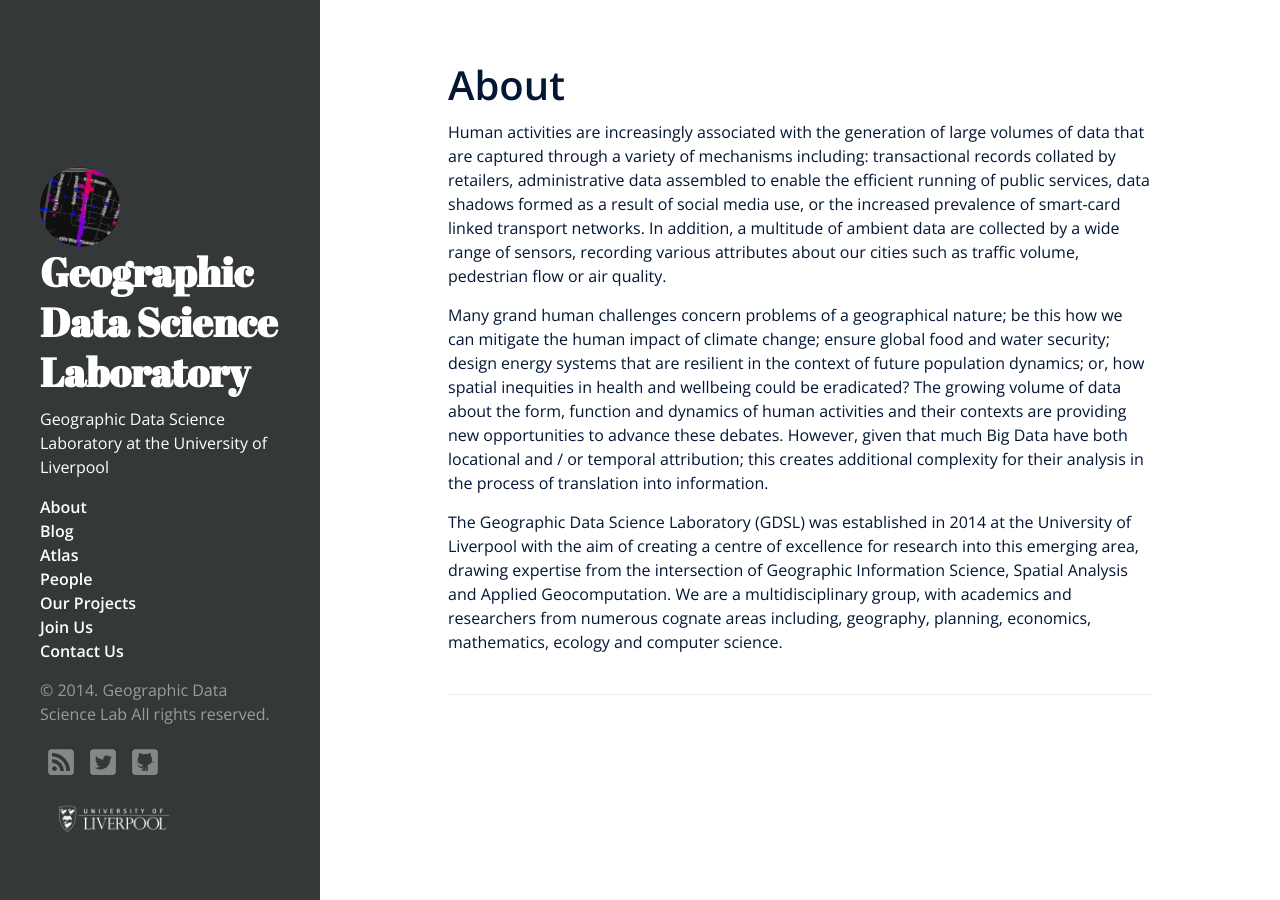
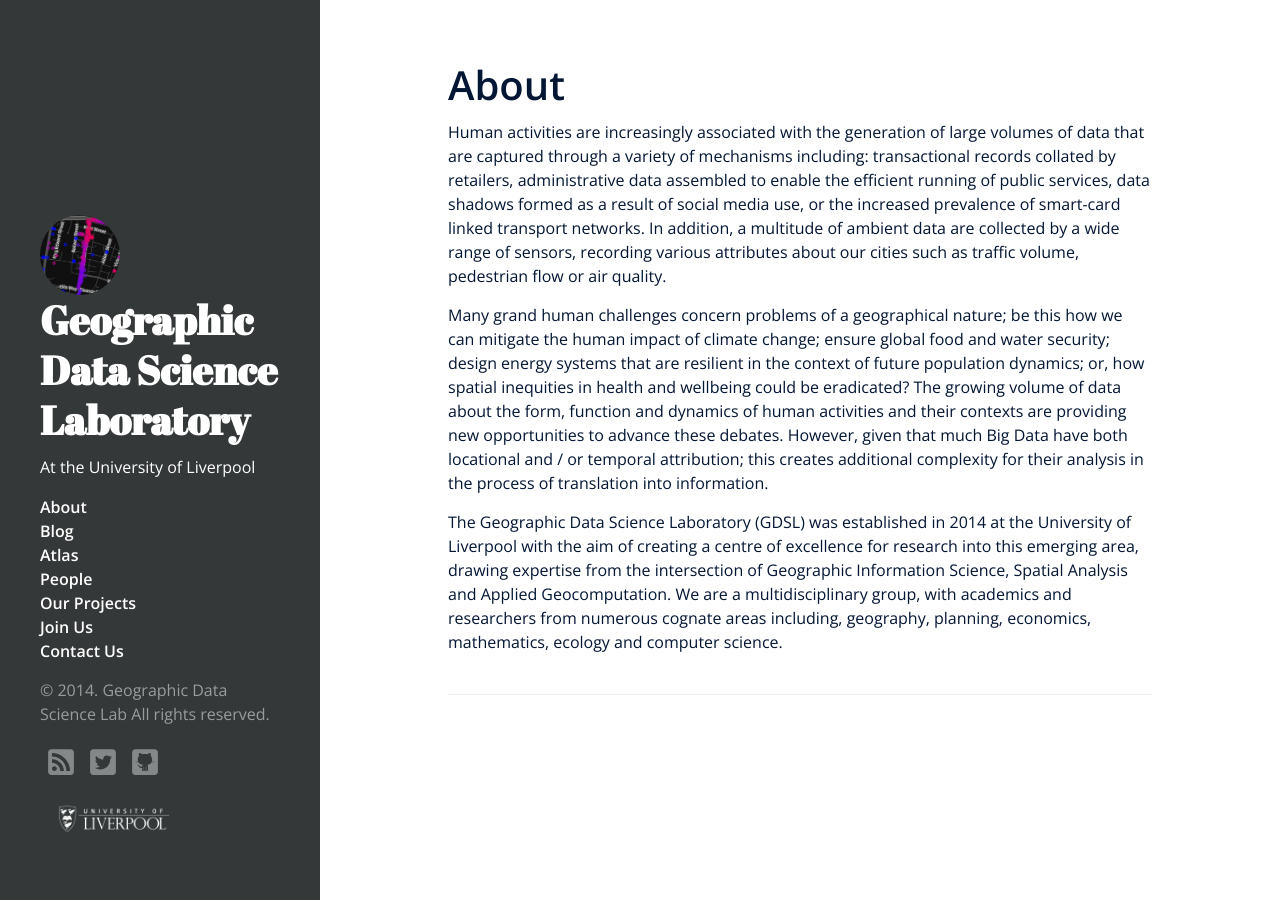
Before and after one commit to alexsingleton/geographicdatascience, a Jekyll site: the page built from about.md, in a window 1280 px wide. Built offline with Jekyll 4.4.1, drawn with Linux system fonts in a browser that asks for light colours; nearby versions of some CDN libraries; Markdown is read by kramdown in place of the engine named in the settings; comment, search, counter and statistics services are not loaded.

Commit message:
minor change

```diff
--- a/_config.yml
+++ b/_config.yml
@@ -1,6 +1,6 @@
 title:        Geographic Data Science Laboratory
 tagline:      'Geographic Data Science Laboratory'
-description:  'Geographic Data Science Laboratory at the University of Liverpool'
+description:  'At the University of Liverpool'
 url:    http://www.geographicdatascience.com
 version:      1.1.1
 author:
```
